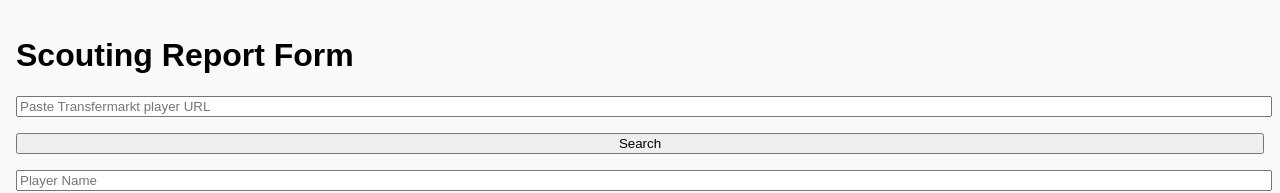
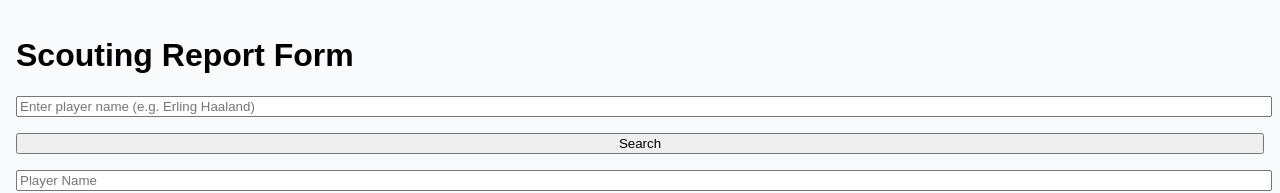
Before and after one commit to MarquesJake/Scouting-report-app, a React (Vite) app: page / in a window 1280 px wide. Shown: the top 193 px of the page. Built offline with nearby package versions, Linux system fonts and the light colour scheme.

Commit message:
Update ScoutingReportForm.jsx

```diff
--- a/src/ScoutingReportForm.jsx
+++ b/src/ScoutingReportForm.jsx
@@ -2,7 +2,7 @@ import React, { useState } from 'react';
 import './style.css';
 
 const ScoutingReportForm = () => {
-  const [playerUrl, setPlayerUrl] = useState('');
+  const [playerQuery, setPlayerQuery] = useState('');
   const [playerData, setPlayerData] = useState(null);
   const [formFields, setFormFields] = useState({
     playerName: '',
@@ -22,22 +22,15 @@ const ScoutingReportForm = () => {
     summary: ''
   });
 
-  const extractPlayerName = (url) => {
-    const regex = /transfermarkt\.[^/]+\/([^/]+)\/profil/;
-    const match = url.match(regex);
-    return match ? match[1].replace(/-/g, ' ') : null;
-  };
-
   const handleSearch = async () => {
-    const playerName = extractPlayerName(playerUrl);
-    if (!playerName) {
-      alert('Invalid Transfermarkt URL');
+    if (!playerQuery) {
+      alert('Please enter a player name to search.');
       return;
     }
 
     try {
       const response = await fetch(
-        `https://transfermarkt-db.p.rapidapi.com/v1/search/quick-search?locale=EN&query=${encodeURIComponent(playerName)}`,
+        `https://transfermarkt-db.p.rapidapi.com/v1/search/quick-search?locale=EN&query=${encodeURIComponent(playerQuery)}`,
         {
           method: 'GET',
           headers: {
@@ -82,9 +75,9 @@ const ScoutingReportForm = () => {
       <div className="input-group">
         <input
           type="text"
-          value={playerUrl}
-          onChange={(e) => setPlayerUrl(e.target.value)}
-          placeholder="Paste Transfermarkt player URL"
+          value={playerQuery}
+          onChange={(e) => setPlayerQuery(e.target.value)}
+          placeholder="Enter player name (e.g. Erling Haaland)"
         />
         <button onClick={handleSearch}>Search</button>
       </div>
```
